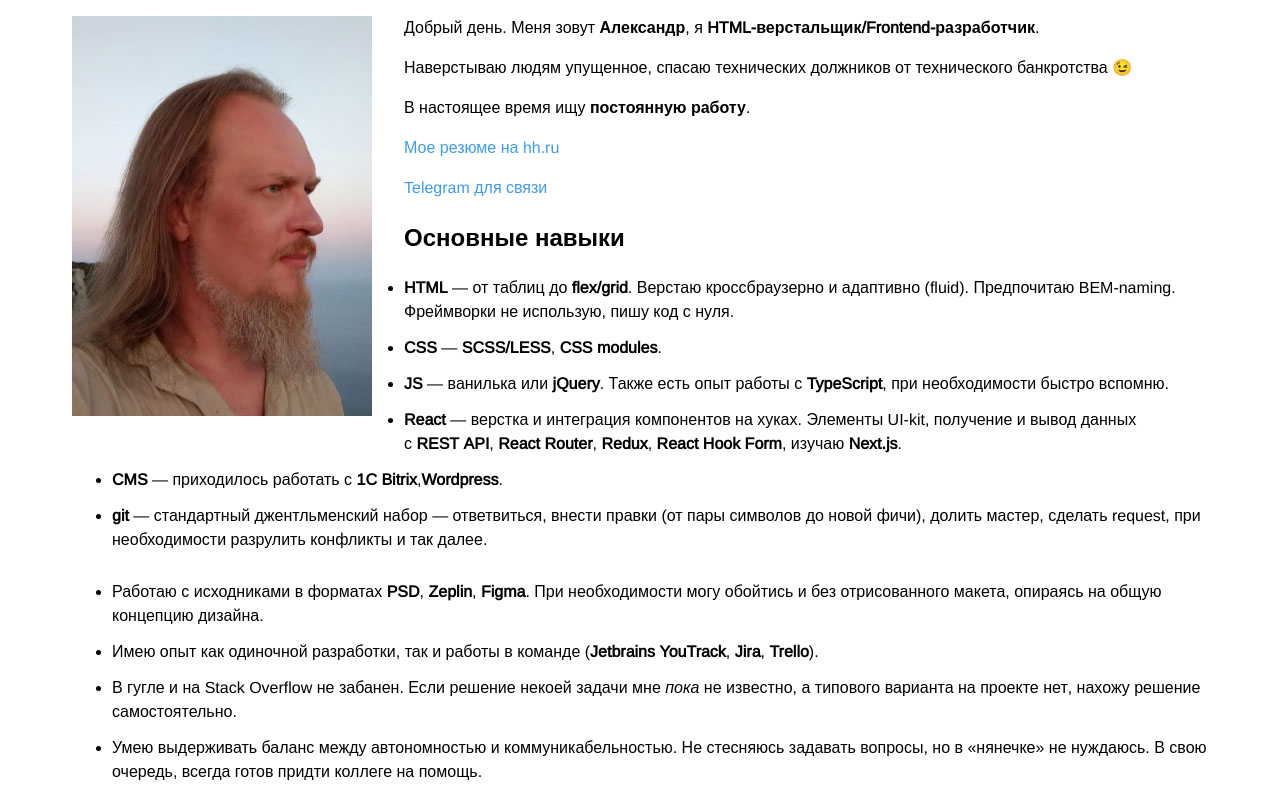
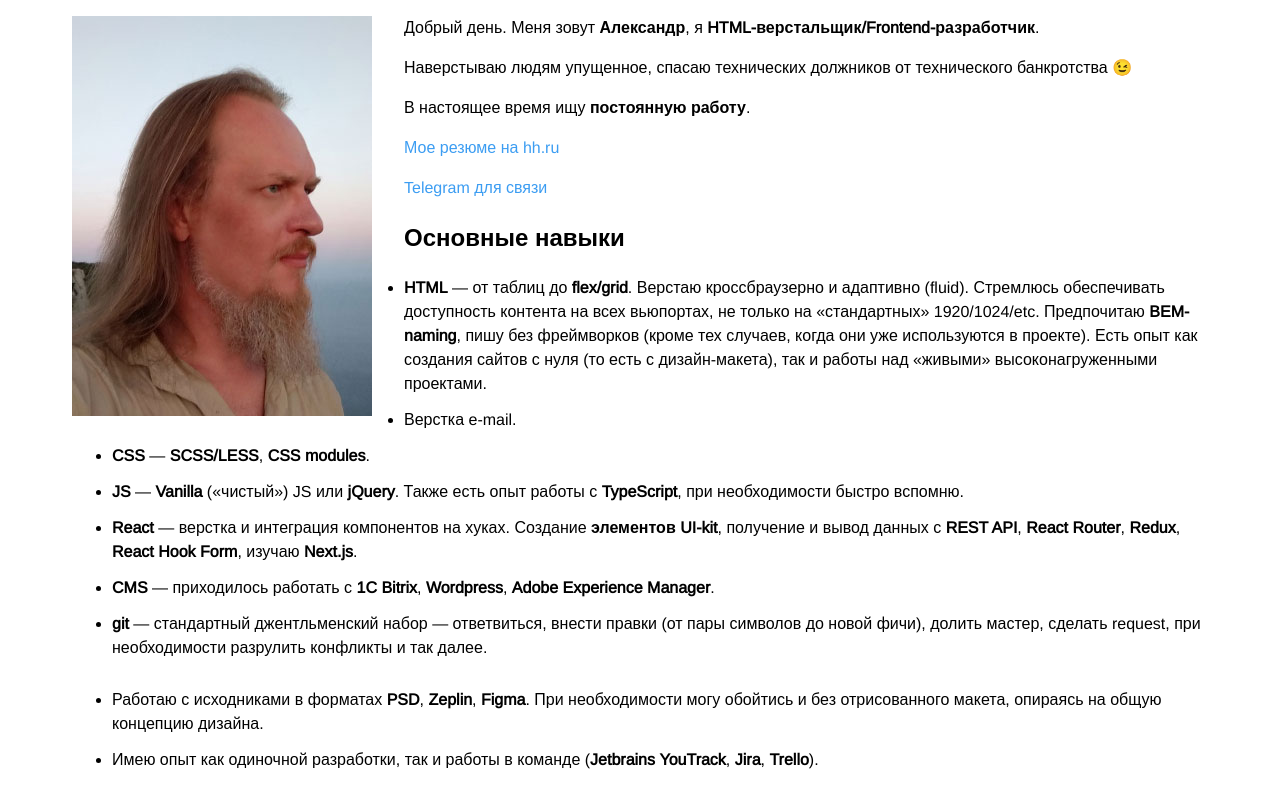
Before and after one commit to alex-stroev/alex-stroev.github.io, a Next.js app: page / in a window 1280 px wide. Shown: the top 786 px of the page. Built offline with nearby package versions, Linux system fonts and the light colour scheme.

Commit message:
lil update

```diff
--- a/app/page.js
+++ b/app/page.js
@@ -50,28 +50,36 @@ export default function Home() {
         <li>
           <strong>HTML</strong>&nbsp;&mdash; от&nbsp;таблиц до&nbsp;
           <strong>flex/grid</strong>. Верстаю кроссбраузерно и&nbsp;адаптивно
-          (fluid). Предпочитаю BEM-naming. Фреймворки не&nbsp;использую, пишу
-          код с&nbsp;нуля.
+          (fluid). Стремлюсь обеспечивать доступность контента на&nbsp;всех
+          вьюпортах, не&nbsp;только на&nbsp;&laquo;стандартных&raquo;
+          1920/1024/etc. Предпочитаю <strong>BEM-naming</strong>, пишу без
+          фреймворков (кроме тех случаев, когда они уже используются
+          в&nbsp;проекте). Есть опыт как создания сайтов с&nbsp;нуля
+          (то&nbsp;есть с&nbsp;дизайн-макета), так и&nbsp;работы над
+          &laquo;живыми&raquo; высоконагруженными проектами.
         </li>
+        <li>Верстка e-mail.</li>
         <li>
           <strong>CSS</strong>&nbsp;&mdash; <strong>SCSS/LESS</strong>,{" "}
           <strong>CSS modules</strong>.
         </li>
         <li>
-          <strong>JS</strong>&nbsp;&mdash; ванилька или <strong>jQuery</strong>.
-          Также есть опыт работы с&nbsp;<strong>TypeScript</strong>, при
-          необходимости быстро вспомню.
+          <strong>JS</strong>&nbsp;&mdash; <strong>Vanilla</strong>{" "}
+          (&laquo;чистый&raquo;) JS&nbsp;или <strong>jQuery</strong>. Также есть
+          опыт работы с&nbsp;<strong>TypeScript</strong>, при необходимости
+          быстро вспомню.
         </li>
         <li>
           <strong>React</strong>&nbsp;&mdash; верстка и&nbsp;интеграция
-          компонентов на&nbsp;хуках. Элементы UI-kit, получение и&nbsp;вывод
-          данных с&nbsp;<strong>REST&nbsp;API</strong>,{" "}
-          <strong>React&nbsp;Router</strong>, <strong>Redux</strong>,{" "}
+          компонентов на&nbsp;хуках. Создание <strong>элементов UI-kit</strong>,
+          получение и&nbsp;вывод данных с&nbsp;<strong>REST API</strong>,{" "}
+          <strong>React Router</strong>, <strong>Redux</strong>,{" "}
           <strong>React Hook Form</strong>, изучаю <strong>Next.js</strong>.
         </li>
         <li>
           <strong>CMS</strong>&nbsp;&mdash; приходилось работать с&nbsp;
-          <strong>1C&nbsp;Bitrix</strong>,<strong>Wordpress</strong>.
+          <strong>1C&nbsp;Bitrix</strong>, <strong>Wordpress</strong>,{" "}
+          <strong>Adobe Experience Manager</strong>.
         </li>
         <li>
           <strong>git</strong>&nbsp;&mdash; стандартный джентльменский
@@ -80,7 +88,6 @@ export default function Home() {
           разрулить конфликты и&nbsp;так далее.
         </li>
       </ul>
-
       <ul>
         <li>
           Работаю с&nbsp;исходниками в&nbsp;форматах <strong>PSD</strong>,{" "}
```
